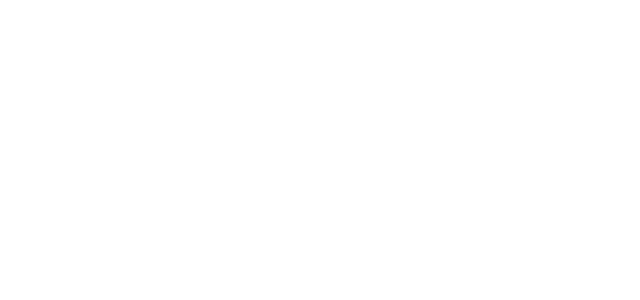
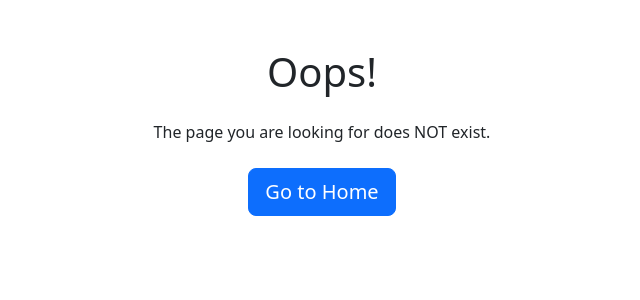
Before and after one commit to NEU-CS5610-2024-ONL-spring/assignment-03-dexu-yu, a React (Vite) app in the folder tasktides_client/: page /checklists in a window 1280 px wide. Before the commit this address had no page. Shown: the top 300 px of the page, without its empty margins (318-958 px from the left). Built offline with nearby package versions, Linux system fonts and the light colour scheme.

Commit message:
debug vercel & 404 page

```diff
--- a/tasktides_client/src/main.jsx
+++ b/tasktides_client/src/main.jsx
@@ -46,8 +46,8 @@
       <AuthTokenProvider>
         <BrowserRouter>
           <Routes>
+            <Route path="/" element={<IndexPage />} />
             <Route path="/debug" element={<DebugPage />} />
-            <Route path="/" element={<IndexPage />} />
             <Route path="/verify-user" element={<VerifyUser />} />
             <Route
               path="app"
@@ -62,8 +62,8 @@
               <Route path="thoughts" element={<ThoughtsPage />} />
               <Route path="profile" element={<ProfilePage />} />
               <Route path="clitem/:itemId" element={<ChecklistsItemPage />} />
-              <Route path="*" element={<ErrorPage />} />
             </Route>
+            <Route path="*" element={<ErrorPage />} />
           </Routes>
         </BrowserRouter>
       </AuthTokenProvider>
--- a/tasktides_client/src/pages/ErrorPage.jsx
+++ b/tasktides_client/src/pages/ErrorPage.jsx
@@ -1,10 +1,15 @@
 import React from "react";
+import { Link } from "react-router-dom";
 
 const ErrorPage = () => {
   return (
-    <>
-      <h1>ErrorPage</h1>
-    </>
+    <div className="container text-center py-5">
+      <h1 className="mb-4">Oops!</h1>
+      <p className="mb-4">The page you are looking for does NOT exist.</p>
+      <Link to="/" className="btn btn-primary btn-lg">
+        Go to Home
+      </Link>
+    </div>
   );
 };
 
```
Also changed, not shown: tasktides_client/vercel.json (added).
